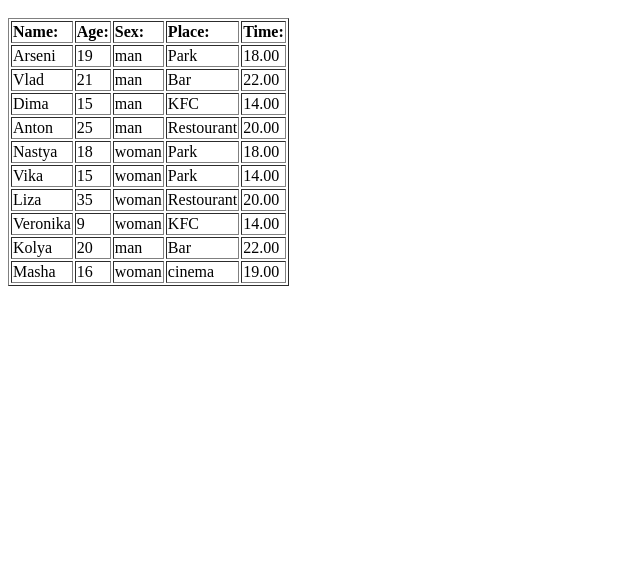
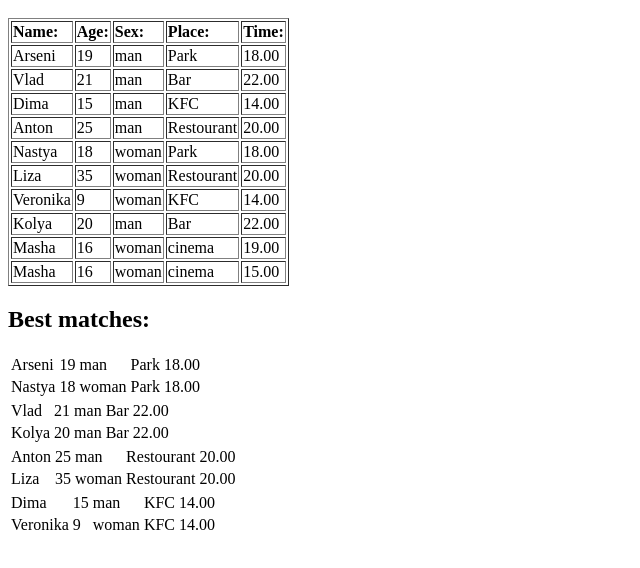
Before and after one commit to DimaKudelich/project, a plain HTML site: page project.html in a window 1280 px wide. Shown: the part 48-616 px from the top of the page, without its empty margins (0-640 px from the left). Drawn offline with Linux system fonts and the light colour scheme.

Commit message:
Best mathes

```diff
--- a/project.html
+++ b/project.html
@@ -21,9 +21,6 @@
 <td>Nastya</td><td>18</td><td>woman</td><td>Park</td><td>18.00</td>
 </tr>
 <tr>
-<td>Vika</td><td>15</td><td>woman</td><td>Park</td><td>14.00</td>
-</tr>
-<tr>
 <td>Liza</td><td>35</td><td>woman</td><td>Restourant</td><td>20.00</td>
 </tr>
 <tr>
@@ -35,6 +32,42 @@
 <tr>
 <td>Masha</td><td>16</td><td>woman</td><td>cinema</td><td>19.00</td>
 </tr>
+<tr>
+<td>Masha</td><td>16</td><td>woman</td><td>cinema</td><td>15.00</td>
+</tr>
+</table>
+<h2>Best matches:</h2>
+<table>
+<tr>
+<td>Arseni</td><td>19</td><td>man</td><td>Park</td><td>18.00</td>
+</tr>
+<tr>
+<td>Nastya</td><td>18</td><td>woman</td><td>Park</td><td>18.00</td>
+</tr>
+</table>
+<table>
+<tr>
+<td>Vlad</td><td>21</td><td>man</td><td>Bar</td><td>22.00</td>
+</tr>
+<tr>
+<td>Kolya</td><td>20</td><td>man</td><td>Bar</td><td>22.00</td>
+</tr>
+</table>
+<table>
+<tr>
+<td>Anton</td><td>25</td><td>man</td><td>Restourant</td><td>20.00</td>
+</tr>
+<tr>
+<td>Liza</td><td>35</td><td>woman</td><td>Restourant</td><td>20.00</td>
+</tr>
+</table>
+<table>
+<tr>
+<td>Dima</td><td>15</td><td>man</td><td>KFC</td><td>14.00</td>
+</tr>
+<tr>
+<td>Veronika</td><td>9</td><td>woman</td><td>KFC</td><td>14.00</td>
+</tr>
 </table>
 </body>
 </html>
--- a/project.xml
+++ b/project.xml
@@ -4,9 +4,9 @@
     <user name="Dima" age="15" sex="man" place="KFC" time="14" id="1"/>
     <user name="Anton" age="25" sex="man" place="Restourant" time="20" id="1"/>
     <user name="Nastya" age="18" sex="woman" place="Park" time="18" id="2"/>
-    <user name="Vika" age="15" sex="woman" place="Park" time="14" id="2"/>
     <user name="Liza" age="35" sex="woman" place="Restourant" time="20" id="2"/>
     <user name="Veronika" age="9" sex="woman" place="KFC" time="14" id="1"/>
     <user name="Kolya" age="20" sex="man" place="Bar" time="22" id="1"/>
     <user name="Masha" age="16" sex="woman" place="cinema" time="19" id="2"/>
+    <user name="Masha" age="16" sex="woman" place="cinema" time="15" id="2"/>
 </people>
```
Also changed, not shown: 1 other file.
